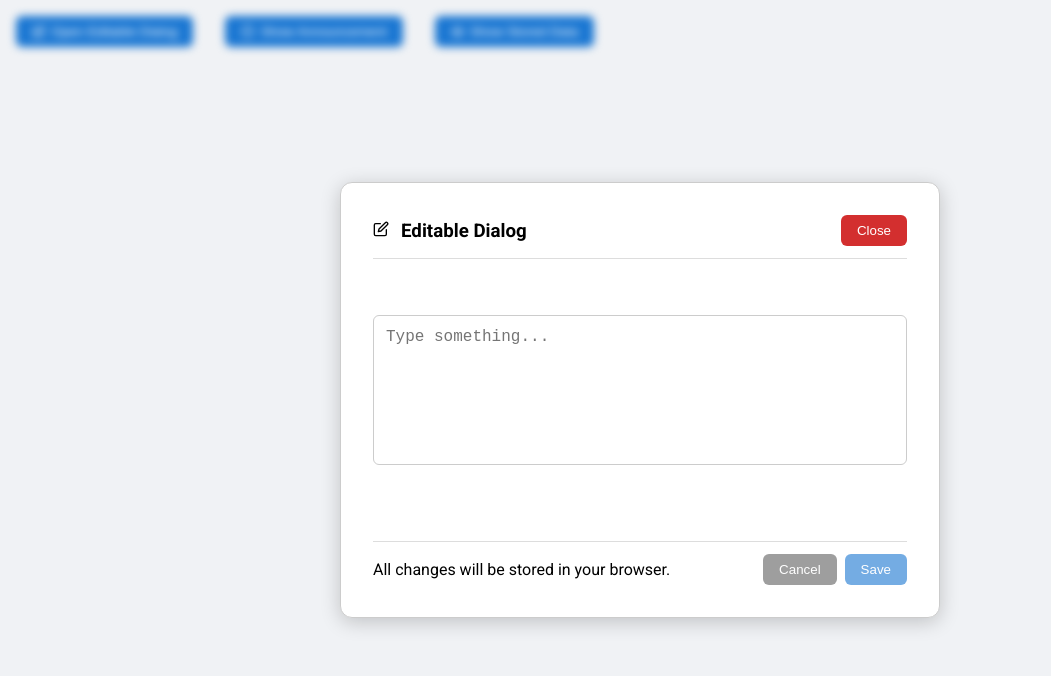
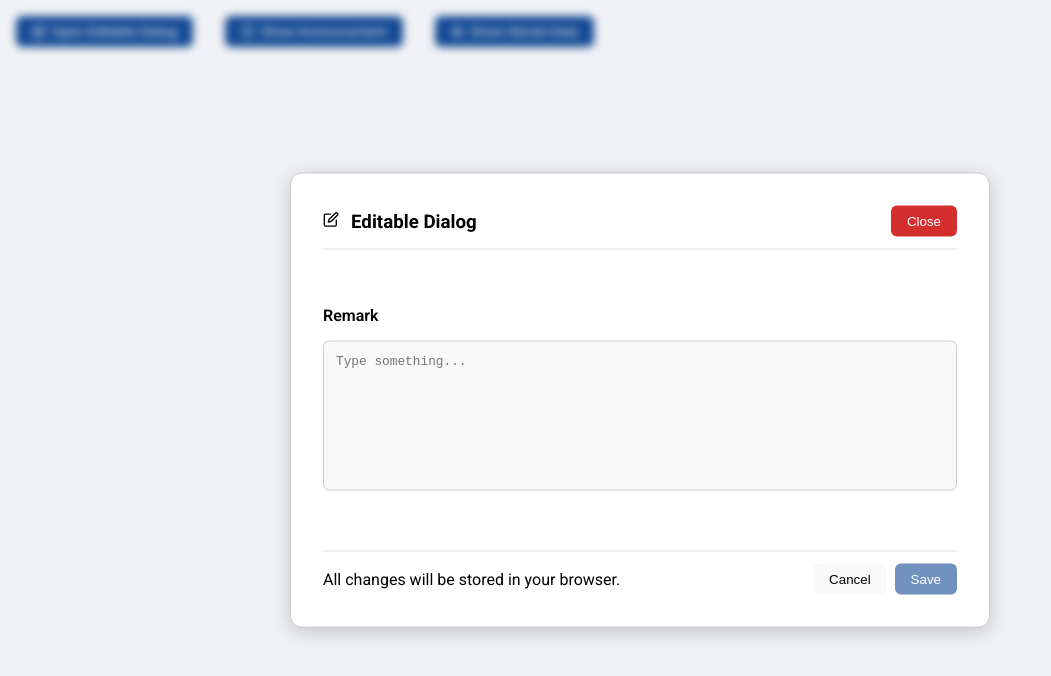
Before and after one commit to ShubhamKamble99/icewrap-test, a React (Create React App) app: page / in a window 1280 px wide. Both pictures are taken after a click on the button "Open Editable Dialog". Shown: the top 676 px of the page, without its empty margins (0-1051 px from the left). Built offline with nearby package versions, Linux system fonts and the light colour scheme.

Commit message:
content & css updated

```diff
--- a/src/App.js
+++ b/src/App.js
@@ -67,11 +67,14 @@ export default function App() {
             ],
           },
           content: (
-            <TextArea
-              value={text}
-              onChange={setText}
-              setError={setTextError}
-            />
+            <>
+              <p className='dialog-varient-txt'>Remark</p>
+              <TextArea
+                value={text}
+                onChange={setText}
+                setError={setTextError}
+              />
+            </>
           ),
           footer: {
             info: 'All changes will be stored in your browser.',
--- a/src/Components/Components.module.css
+++ b/src/Components/Components.module.css
@@ -9,7 +9,7 @@
     padding: 2rem;
     border: 1px solid #ccc;
     box-shadow: 0 4px 20px rgba(0, 0, 0, 0.2);
-    width: 600px;
+    width: 700px;
     border-radius: 12px;
     display: flex;
     flex-direction: column;
@@ -40,7 +40,7 @@
 /* for content  */
 
 .content {
-    margin: 1rem 0;
+    /* margin: 1rem 0; */
     padding: 1rem 0;
     min-height: 100px;
 }
@@ -84,16 +84,19 @@
 }
 
 .button.cancel {
-    background-color: #9e9e9e;
+    background-color: #F9F9F9;
+    color: #000;
 }
 
 .button.cancel:hover {
-    background-color: #757575;
-    transform: scale(1.02);
+    background-color: #ececec;
+    color: #000;
+    /* transform: scale(1.02); */
+    transition: all 0.2s ease;
 }
 
 .button.save {
-    background-color: #1976d2;
+    background-color: #134994;
 }
 
 .button.save:hover {
@@ -131,10 +134,15 @@
     border: 1px solid #ccc;
     border-radius: 6px;
     outline: none;
+    background-color: #F9F9F9;
     resize: none;
     overflow-y: auto;
     box-sizing: border-box;
     animation: highlight 2s ease-out;
+}
+
+.textArea::placeholder{
+    font-size: .8rem;
 }
 
 .errorText {
@@ -190,7 +198,7 @@
     position: relative;
 } */
 
-/* fallback like Data not found  */
+/* fallback UI like Data not found  */
 
 .noDataContainer {
     display: flex;
--- a/src/index.css
+++ b/src/index.css
@@ -12,7 +12,11 @@ body {
   background-color: #f0f2f5;
   margin: 1rem;
 }
-
+.dialog-varient-txt{
+  padding: 1rem  0;
+  font-size: 1rem;
+  font-weight: 600;
+}
 .buttonvariations {
   display: flex;
   gap: 2rem;
```
